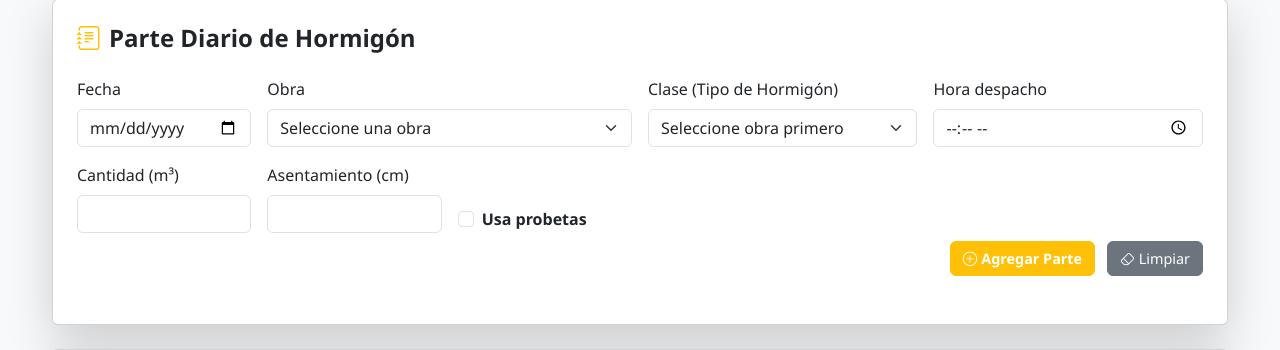
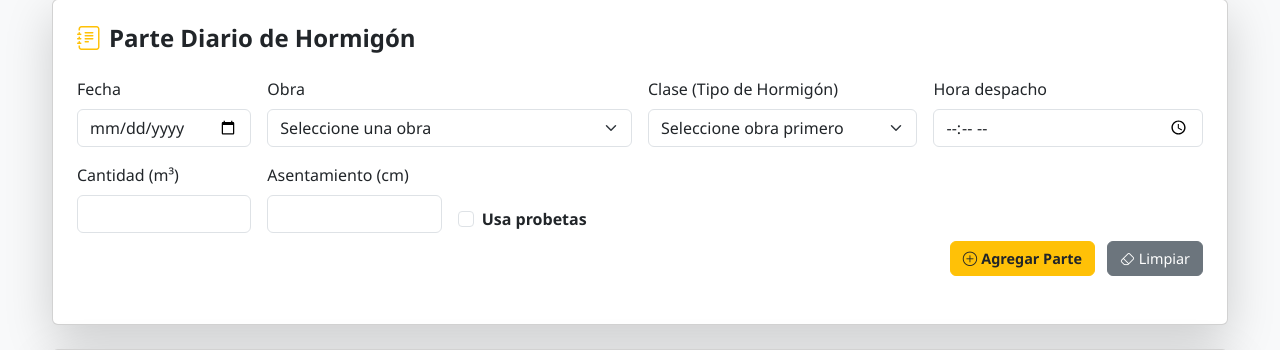
Before and after one commit to santiagonisi/Hormigon, a Flask app: page /parte_diario in a window 1280 px wide. Shown: the part 91-441 px from the top of the page. Run offline with Flask 3, Linux system fonts and the light colour scheme; data that the repository does not hold is empty.

Commit message:
cambios esteticos de buttons

```diff
--- a/templates/formulas.html
+++ b/templates/formulas.html
@@ -43,7 +43,7 @@
     </div>
 
     <div class="text-center mt-3">
-      <button type="button" id="agregarMaterial" class="btn btn-dark">
+      <button type="button" id="agregarMaterial" class="btn btn-secondary">
         <i class="bi bi-plus-circle me-1"></i> Agregar Material
       </button>
     </div>
--- a/templates/obras.html
+++ b/templates/obras.html
@@ -37,7 +37,7 @@
             {% endif %}
           </td>
           <td class="text-center">
-            <button class="btn btn-sm btn-dark btn-edit me-1" data-id="{{ o.id }}">
+            <button class="btn btn-sm btn-success btn-edit me-1" data-id="{{ o.id }}">
               <i class="bi bi-pencil-square"></i>
             </button>
             <button class="btn btn-sm btn-danger btn-delete" data-id="{{ o.id }}">
--- a/templates/parte_diario.html
+++ b/templates/parte_diario.html
@@ -97,7 +97,7 @@ td .btn {
       </div>
 
       <div class="col-12 text-end mt-2">
-        <button type="submit" class="btn btn-warning fw-semibold"><i class="bi bi-plus-circle me-1"></i>Agregar Parte</button>
+        <button type="submit" class="btn btn-warning text-dark fw-semibold"><i class="bi bi-plus-circle me-1"></i>Agregar Parte</button>
         <button type="reset" id="btnReset" class="btn btn-secondary ms-2"><i class="bi bi-eraser me-1"></i>Limpiar</button>
       </div>
     </div>
@@ -156,7 +156,7 @@ td .btn {
           <td class="text-center">
             <div class="actions-group">
               <div class="top-buttons">
-                <button class="btn btn-sm btn-dark btn-edit" data-id="{{ p.id }}" title="Editar">
+                <button class="btn btn-sm btn-success btn-edit" data-id="{{ p.id }}" title="Editar">
                   <i class="bi bi-pencil-square"></i>
                 </button>
                 <button class="btn btn-sm btn-danger btn-delete" data-id="{{ p.id }}" title="Eliminar">
@@ -165,7 +165,7 @@ td .btn {
               </div>
 
               {% if p.usa_probetas %}
-              <button class="btn btn-sm btn-info btn-view-probetas view-button" data-id="{{ p.id }}" title="Ver probetas">
+              <button class="btn btn-sm btn-warning text-dark fw-semibold btn-view-probetas view-button" data-id="{{ p.id }}" title="Ver probetas">
                 <i class="bi bi-eye"></i>
               </button>
               {% endif %}
```
